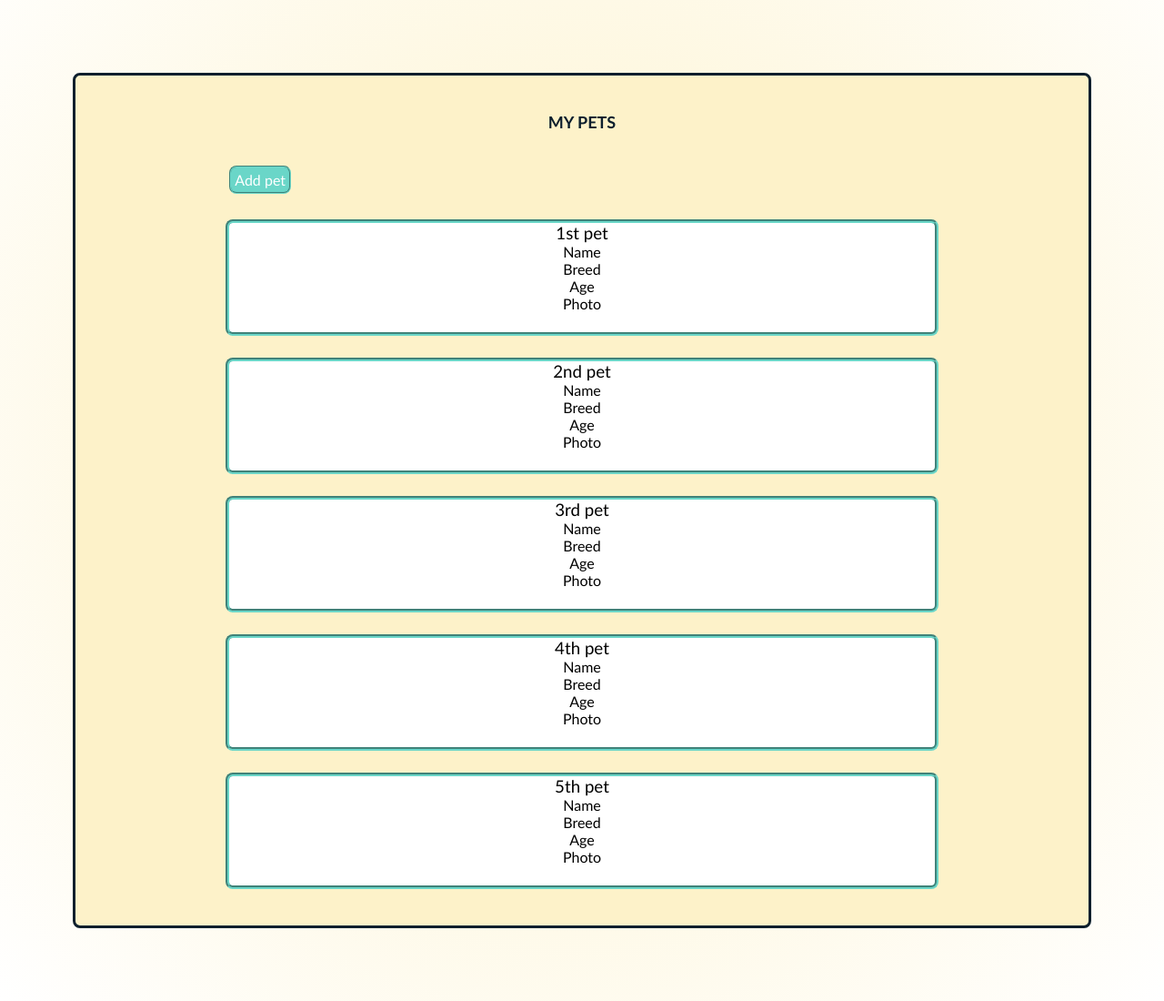
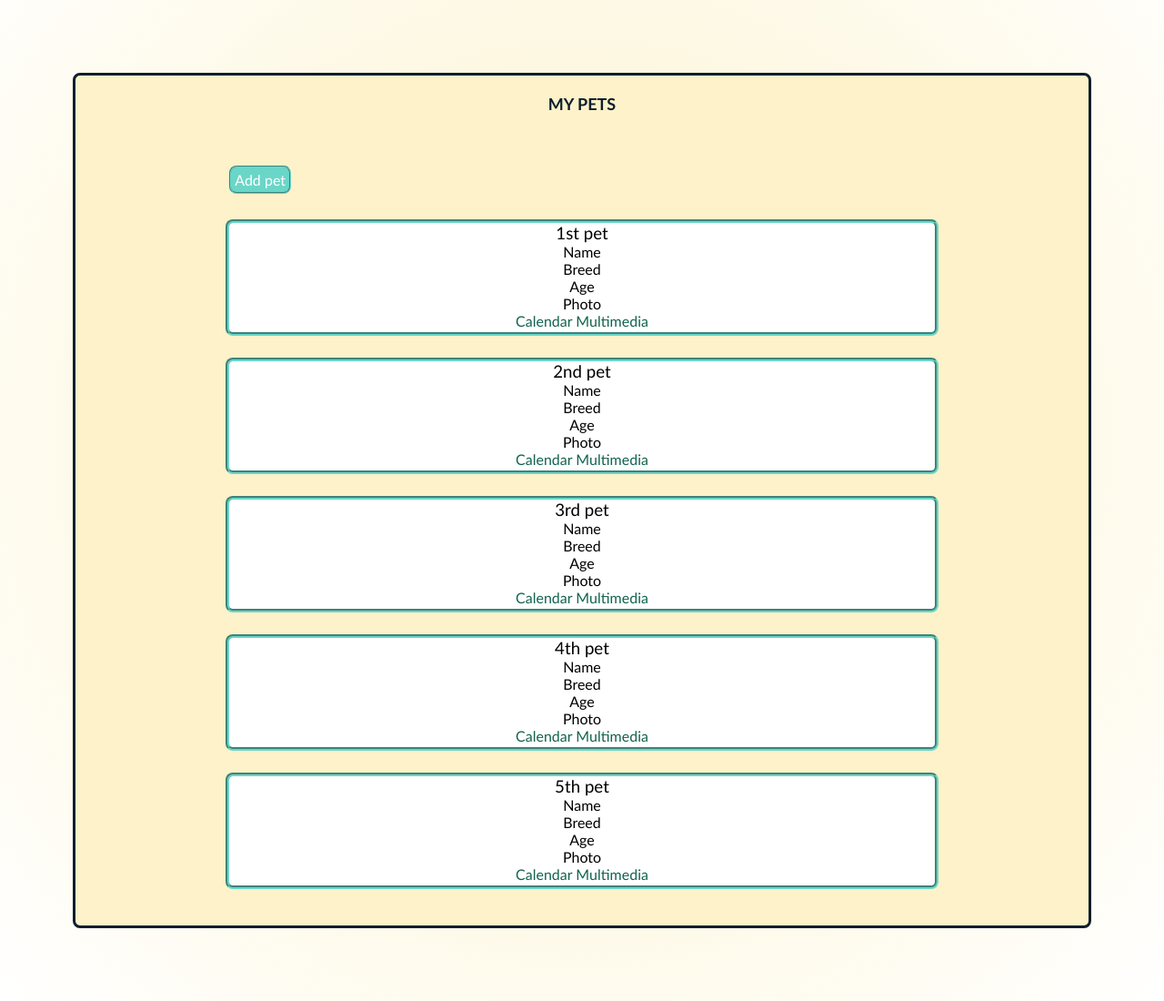
Before and after one commit to radu781/Pet-Smart-Manager, a PHP site: page /mypets.html in a window 1280 px wide. Shown: the part 137-1237 px from the top of the page at 91% size. Run offline with PHP 8.4, Linux system fonts and the light colour scheme.

Commit message:
Created links for calendar, multimedia, more multimedia samples

```diff
--- a/calendar.html
+++ b/calendar.html
@@ -28,6 +28,7 @@
     </nav>
     <hr>
     <div class="main-content">
+        <p class="default-title">Calendar</p>
         <p>Lorem ipsum dolor sit amet consectetur adipisicing elit. Suscipit quo voluptatum provident accusamus at. Porro fugiat quisquam possimus esse accusamus facere, obcaecati tenetur neque saepe, non dicta, et totam hic?</p>
         <div class="center">
             <div id="calendar">
--- a/mypets.html
+++ b/mypets.html
@@ -38,6 +38,8 @@
                 <p>Breed</p>
                 <p>Age</p>
                 <p>Photo</p>
+                <a href="calendar.html" class="link_for_menu">Calendar</a>
+                <a href="multimedia.html" class="link_for_menu">Multimedia</a>
             </div>
             <div class="pet">
                 <h3>2nd pet</h3>
@@ -45,6 +47,8 @@
                 <p>Breed</p>
                 <p>Age</p>
                 <p>Photo</p>
+                <a href="calendar.html" class="link_for_menu">Calendar</a>
+                <a href="multimedia.html" class="link_for_menu">Multimedia</a>
             </div>
             <div class="pet">
                 <h3>3rd pet</h3>
@@ -52,6 +56,8 @@
                 <p>Breed</p>
                 <p>Age</p>
                 <p>Photo</p>
+                <a href="calendar.html" class="link_for_menu">Calendar</a>
+                <a href="multimedia.html" class="link_for_menu">Multimedia</a>
             </div>
             <div class="pet">
                 <h3>4th pet</h3>
@@ -59,6 +65,8 @@
                 <p>Breed</p>
                 <p>Age</p>
                 <p>Photo</p>
+                <a href="calendar.html" class="link_for_menu">Calendar</a>
+                <a href="multimedia.html" class="link_for_menu">Multimedia</a>
             </div>
             <div class="pet">
                 <h3>5th pet</h3>
@@ -66,6 +74,8 @@
                 <p>Breed</p>
                 <p>Age</p>
                 <p>Photo</p>
+                <a href="calendar.html" class="link_for_menu">Calendar</a>
+                <a href="multimedia.html" class="link_for_menu">Multimedia</a>
             </div>
             <!--more pets-->
         </div>
--- a/styles/global.css
+++ b/styles/global.css
@@ -67,7 +67,6 @@ div.display_mode {
 /* navigation zone */
 
 nav {
-
     border-bottom: 0.1rem solid var(--darkgreen);
     background-color: var(--orange);
     height: 3.5rem;
@@ -142,7 +141,7 @@ a.link_for_menu:hover{
     border-style: solid;
     border-color: var(--darkblue);
     border-radius: 0.5rem;
-    padding: 5vh 5vh;
+    padding: 2.5vh 5vh 5vh 5vh;
 }
 
 .default-button {
@@ -162,6 +161,7 @@ a.link_for_menu:hover{
     font-weight: bold;
     text-transform: uppercase;
     text-align: center;
+    margin-bottom: 2.5vh;
 }
 
 @media (max-width: 800px) {
```
Also changed, not shown: scripts/multimedia.js (+13 -3 lines), styles/multimedia.css (+7 -8 lines).
